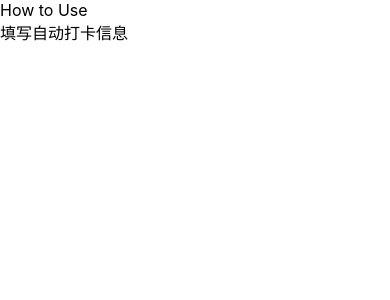
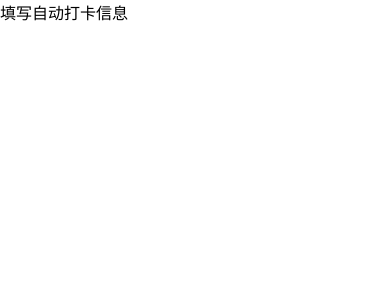
Before and after one commit to UniversessH/auto-sign-fe, a Next.js app: page / in a window 390 px wide. Shown: the top 300 px of the page. Built offline with nearby package versions, Linux system fonts and the light colour scheme.

Commit message:
fix: remove antd-mobile

```diff
--- a/package.json
+++ b/package.json
@@ -9,7 +9,6 @@
     "lint": "next lint"
   },
   "dependencies": {
-    "antd-mobile": "^5.5.1",
     "axios": "^0.26.1",
     "next": "12.1.0",
     "react": "17.0.2",
--- a/pages/home-page/index.tsx
+++ b/pages/home-page/index.tsx
@@ -2,14 +2,10 @@ import React from "react";
 
 export const HomePage: React.FC = () => {
   return (
-  <div>
-    <div>How to Use</div>
     <div>
-      填写自动打卡信息
+      <div></div>
+      <div>填写自动打卡信息</div>
+      <div></div>
     </div>
-    <div>
-
-    </div>
-  </div>
   );
 };
```
Also changed, not shown: 1 other file (tests, documents, lock files or other folders).
